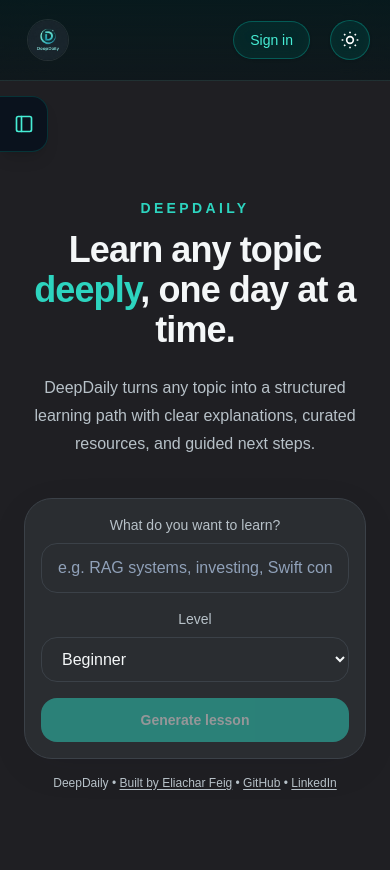
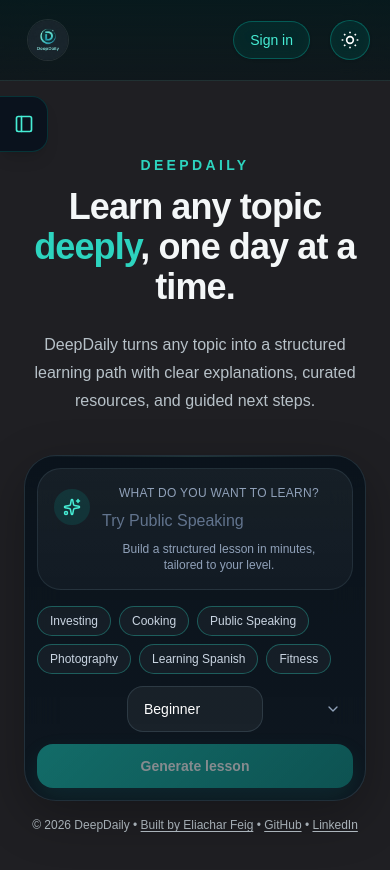
Before and after one commit to eliacharfe/deepdaily, a Next.js app in the folder apps/web/: page / in a window 390 px wide. Shown: the top 870 px of the page. Built offline with nearby package versions, Linux system fonts and the light colour scheme; no server answers.

Commit message:
UI tweaks

```diff
--- a/apps/web/app/layout.tsx
+++ b/apps/web/app/layout.tsx
@@ -5,6 +5,7 @@
 import { AuthProvider } from "@/components/providers/auth-provider";
 import AppShell from "@/components/app-shell";
 import { Toaster } from "sonner";
+import SplashScreen from "@/components/splash-screen";
 
 export const metadata: Metadata = {
   title: "DeepDaily",
@@ -46,7 +47,10 @@
       </head>
 
       <body>
+
+        <SplashScreen />
         <Toaster richColors position="top-center" />
+
 
         <AuthProvider>
           <AppShell>{children}</AppShell>
--- a/apps/web/components/app-footer.tsx
+++ b/apps/web/components/app-footer.tsx
@@ -4,7 +4,7 @@
 export default function AppFooter() {
     return (
         <div className="w-full text-center text-xs text-[var(--text-soft)]">
-            DeepDaily •{" "}
+            © {new Date().getFullYear()} DeepDaily •{" "}
             <a
                 href="https://www.eliacharfeig.com/"
                 target="_blank"
@@ -15,7 +15,7 @@
             </a>{" "}
             •{" "}
             <a
-                href="https://github.com/eliacharfe/deepdaily" // update repo
+                href="https://github.com/eliacharfe/deepdaily"
                 target="_blank"
                 rel="noreferrer"
                 className="underline underline-offset-2 hover:text-[var(--text)]"
--- a/apps/web/components/topic-generator-form.tsx
+++ b/apps/web/components/topic-generator-form.tsx
@@ -2,11 +2,25 @@
 
 "use client";
 
-import { useEffect, useState } from "react";
+import { useEffect, useMemo, useState } from "react";
 import { useRouter } from "next/navigation";
 import type { TopicLevel } from "@/types/topic";
 import { useAuth } from "@/components/providers/auth-provider";
 import LoginRequiredModal from "@/components/auth/login-required-modal";
+import { Sparkles, ChevronDown } from "lucide-react";
+
+const SUGGESTIONS = [
+    "Investing",
+    "Cooking",
+    "Public Speaking",
+    "Photography",
+    "Learning Spanish",
+    "Fitness",
+    "Personal Finance",
+    "Starting a Business",
+    "Python Coding",
+    "Learning Guitar",
+];
 
 export default function TopicGeneratorForm() {
     const router = useRouter();
@@ -17,11 +31,18 @@
     const [isSubmitting, setIsSubmitting] = useState(false);
     const [showLoginModal, setShowLoginModal] = useState(false);
     const [pendingSubmit, setPendingSubmit] = useState(false);
+    const [placeholderIndex, setPlaceholderIndex] = useState(0);
+    const [isFocused, setIsFocused] = useState(false);
+
+    const animatedPlaceholder = useMemo(
+        () => `Try ${SUGGESTIONS[placeholderIndex]}`,
+        [placeholderIndex]
+    );
 
     function goToLesson(trimmedTopic: string, selectedLevel: TopicLevel) {
         const params = new URLSearchParams({
             topic: trimmedTopic,
-            level: selectedLevel
+            level: selectedLevel,
         });
 
         router.push(`/learn?${params.toString()}`);
@@ -38,12 +59,21 @@
         }
     }, [user, loading, pendingSubmit, topic, level, router]);
 
+    useEffect(() => {
+        if (topic.trim()) return;
+
+        const interval = window.setInterval(() => {
+            setPlaceholderIndex((prev) => (prev + 1) % SUGGESTIONS.length);
+        }, 2200);
+
+        return () => window.clearInterval(interval);
+    }, [topic]);
+
     async function handleSubmit(e: React.FormEvent<HTMLFormElement>) {
         e.preventDefault();
 
         const trimmedTopic = topic.trim();
         if (!trimmedTopic) return;
-
         if (loading) return;
 
         if (!user) {
@@ -60,18 +90,49 @@
         }
     }
 
+    function applySuggestion(value: string) {
+        setTopic(value);
+    }
+
     return (
         <>
-            <div className="absolute inset-0 -z-10 rounded-[36px] bg-(--accent-soft) blur-3xl opacity-40" />
-            <form
-                onSubmit={handleSubmit}
-                className="mt-10 w-full max-w-2xl rounded-[28px] border p-4 shadow-[0_10px_40px_rgba(15,23,42,0.06)] dd-surface"
+            <div className="absolute inset-0 -z-10 rounded-[40px] bg-(--accent-soft) opacity-20 blur-3xl" />
+
+            <form onSubmit={handleSubmit} className="mt-10 w-full max-w-3xl">
+                <div
+                    className={`relative overflow-hidden rounded-[32px] border transition-all duration-300 ${isFocused
+                        ? "shadow-[0_0_0_1px_rgba(45,212,191,0.18),0_0_28px_rgba(45,212,191,0.10)]"
+                        : "shadow-[0_16px_50px_rgba(0,0,0,0.28)]"
+                        }`}
+                    style={{
+                        borderColor: isFocused
+                            ? "rgba(45,212,191,0.22)"
+                            : "rgba(90, 118, 132, 0.28)",
+                        background:
+                            "linear-gradient(180deg, rgba(8,18,27,0.88) 0%, rgba(9,20,30,0.78) 100%)",
+                        backdropFilter: "blur(18px) saturate(140%)",
+                        WebkitBackdropFilter: "blur(18px) saturate(140%)",
+                    }}
                 >
-                <div className="flex flex-col gap-4">
-                    <div>
+                    <div className="pointer-events-none absolute inset-x-0 top-0 h-px bg-gradient-to-r from-transparent via-teal-200/15 to-transparent" />
+
+                    <div className="flex flex-col gap-4 p-3 sm:p-4">
+                        <div
+                            className="flex items-start gap-3 rounded-[24px] px-4 py-4 transition"
+                            style={{
+                                border: "1px solid rgba(115, 148, 165, 0.16)",
+                                background:
+                                    "linear-gradient(180deg, rgba(255,255,255,0.05) 0%, rgba(255,255,255,0.03) 100%)",
+                            }}
+                        >
+                            <div className="mt-1 flex h-9 w-9 shrink-0 items-center justify-center rounded-full bg-teal-400/12 text-teal-300">
+                                <Sparkles size={18} />
+                            </div>
+
+                            <div className="min-w-0 flex-1">
                                 <label
                                     htmlFor="topic"
-                            className="mb-2 block text-sm font-medium text-(--text-soft)"
+                                    className="mb-2 block text-xs font-medium uppercase tracking-wide text-slate-400"
                                 >
                                     What do you want to learn?
                                 </label>
@@ -81,44 +142,83 @@
                                     type="text"
                                     value={topic}
                                     onChange={(e) => setTopic(e.target.value)}
-                            placeholder="e.g. RAG systems, investing, Swift concurrency"
-                            className="dd-focus w-full rounded-2xl border bg-(--surface) px-4 py-3 text-(--text) placeholder:text-slate-400 transition"
-                            style={{ borderColor: "var(--border)" }}
+                                    onFocus={() => setIsFocused(true)}
+                                    onBlur={() => setIsFocused(false)}
+                                    placeholder={animatedPlaceholder}
+                                    className="w-full bg-transparent text-base text-white outline-none placeholder:text-slate-500 sm:text-lg"
                                 />
+
+                                <p className="mt-2 text-xs text-slate-400 sm:text-sm">
+                                    Build a structured lesson in minutes, tailored to your level.
+                                </p>
+                            </div>
                         </div>
 
-                    <div>
-                        <label
-                            htmlFor="level"
-                            className="mb-2 block text-sm font-medium text-(--text-soft)"
+                        <div className="flex flex-col gap-3 sm:flex-row sm:items-center sm:justify-between">
+                            <div className="flex flex-wrap gap-2">
+                                {SUGGESTIONS.slice(0, 6).map((suggestion) => (
+                                    <button
+                                        key={suggestion}
+                                        type="button"
+                                        onClick={() => applySuggestion(suggestion)}
+                                        className="rounded-full border px-3 py-1.5 text-xs font-medium text-slate-300 transition-all duration-200 hover:-translate-y-0.5 hover:text-white"
+                                        style={{
+                                            borderColor: "rgba(45, 212, 191, 0.35)", // teal-400
+                                            background: "rgba(255,255,255,0.04)",
+                                        }}
                                     >
-                            Level
-                        </label>
+                                        {suggestion}
+                                    </button>
+                                ))}
+                            </div>
 
+                            <div className="flex flex-col gap-3 sm:flex-row sm:items-center">
+                                <div className="relative">
                                     <select
                                         id="level"
                                         value={level}
-                            onChange={(e) => setLevel(e.target.value as TopicLevel)}
-                            className="dd-focus w-full rounded-2xl border bg-(--surface) px-4 py-3 text-(--text) transition"
-                            style={{ borderColor: "var(--border)" }}
+                                        onChange={(e) =>
+                                            setLevel(e.target.value as TopicLevel)
+                                        }
+                                        className="appearance-none rounded-2xl px-4 py-3 pr-10 text-sm text-white outline-none transition"
+                                        style={{
+                                            border: "1px solid rgba(120, 149, 164, 0.22)",
+                                            background: "rgba(255,255,255,0.05)",
+                                        }}
                                     >
                                         <option value="beginner">Beginner</option>
-                            <option value="intermediate">Intermediate</option>
+                                        <option value="intermediate">
+                                            Intermediate
+                                        </option>
                                         <option value="advanced">Advanced</option>
                                     </select>
+
+                                    <ChevronDown
+                                        size={16}
+                                        className="pointer-events-none absolute right-3 top-1/2 -translate-y-1/2 text-slate-400"
+                                    />
                                 </div>
 
                                 <button
                                     type="submit"
                                     disabled={isSubmitting || loading || !topic.trim()}
-                        className="rounded-2xl px-6 py-3 text-sm font-semibold transition disabled:cursor-not-allowed disabled:opacity-50"
+                                    className="rounded-2xl px-5 py-3 text-sm font-semibold text-white transition hover:scale-[1.01] disabled:cursor-not-allowed disabled:opacity-50"
                                     style={{
-                            background: "var(--accent)",
-                            color: "white",
+                                        background:
+                                            "linear-gradient(135deg, #19c2b3 0%, #0f8f86 100%)",
+                                        boxShadow:
+                                            "0 10px 24px rgba(20, 184, 166, 0.22)",
                                     }}
                                 >
-                        {loading ? "Checking session..." : isSubmitting ? "Preparing..." : "Generate lesson"}
+                                    {loading
+                                        ? "Checking session..."
+                                        : isSubmitting
+                                            ? "Preparing..."
+                                            : "Generate lesson"}
                                 </button>
+                            </div>
+                        </div>
+                    </div>
                 </div>
             </form>
 
```
Also changed, not shown: apps/web/app/globals.css (+58 -0 lines), apps/web/components/saved-lessons-sidebar.tsx (+4 -4 lines), apps/web/components/splash-screen.tsx (added, +86 -0 lines). Lines whose indentation alone changed are shown as unchanged.
